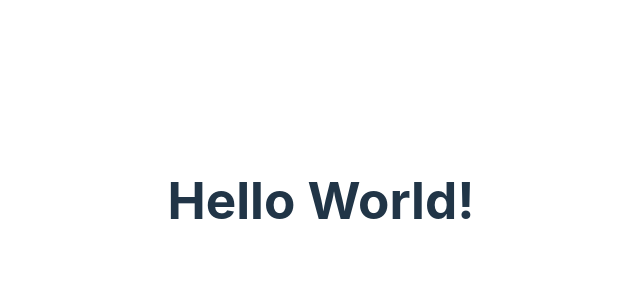
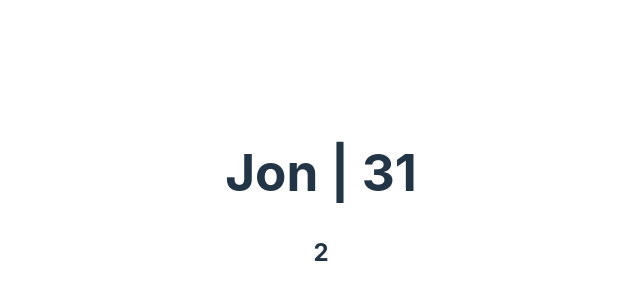
Before and after one commit to jonpfluger/00-vite-sandbox, a React (Vite) app: page / in a window 1280 px wide. Shown: the part 200-500 px from the top of the page, without its empty margins (319-959 px from the left). Built offline with nearby package versions, Linux system fonts and the light colour scheme.

Commit message:
variables

```diff
--- a/src/App.jsx
+++ b/src/App.jsx
@@ -1,8 +1,17 @@
 
 import './App.css'
 
+const name = "Jon"
+const age = 31
+const favColors = ["red", "green", "blue"]
+
 function App() {
-  return <h1>Hello World!</h1>
+  return (
+    <div>
+      <h1>{name} | {age} </h1>
+      <h2>{1 + 1}</h2>
+    </div>
+  )
 }
 
 export default App
```
